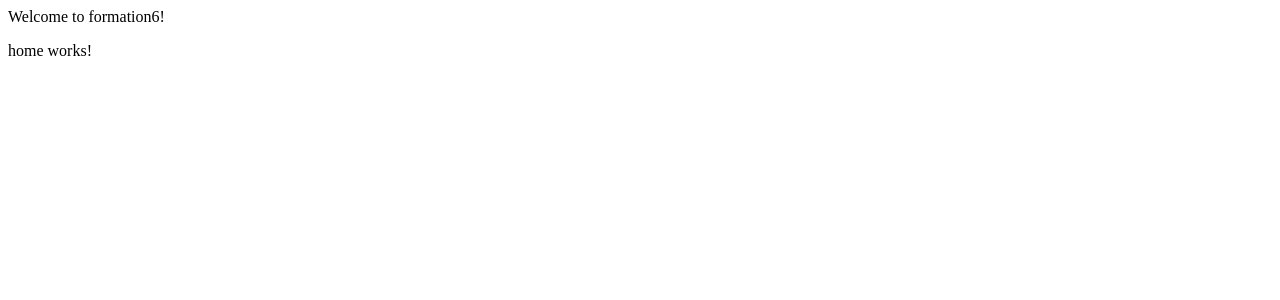
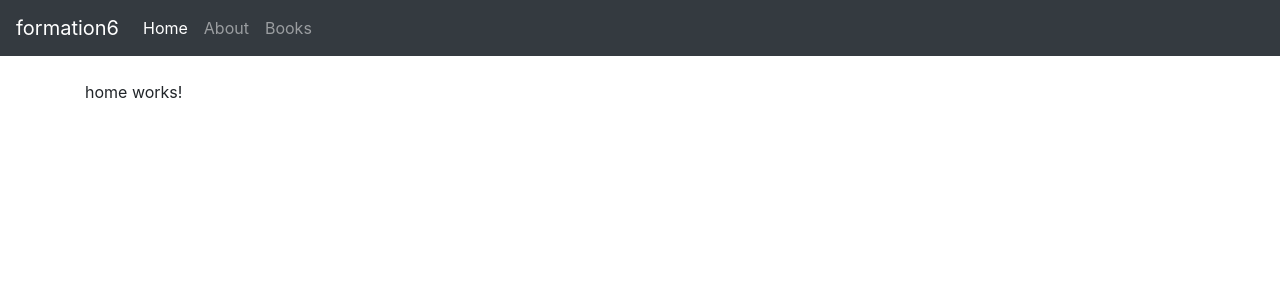
Before and after one commit to cynapsys-formation/formation6, an Angular app: page / in a window 1280 px wide. Shown: the top 300 px of the page. Built offline with nearby package versions, Linux system fonts and the light colour scheme.

Commit message:
add boostrap

```diff
--- a/angular.json
+++ b/angular.json
@@ -27,9 +27,16 @@
               "src/assets"
             ],
             "styles": [
-              "src/styles.scss"
+              "src/styles.scss",
+              {
+                "input": "./node_modules/bootstrap/dist/css/bootstrap.css"
+              }
             ],
-            "scripts": []
+            "scripts": [
+              "./node_modules/jquery/dist/jquery.js",
+              "./node_modules/popper.js/dist/popper.js",
+              "./node_modules/bootstrap/dist/js/bootstrap.js"
+            ]
           },
           "configurations": {
             "production": {
--- a/package.json
+++ b/package.json
@@ -21,7 +21,12 @@
     "@angular/platform-browser": "^6.1.0",
     "@angular/platform-browser-dynamic": "^6.1.0",
     "@angular/router": "^6.1.0",
+    "@ng-bootstrap/ng-bootstrap": "^2.0.0-alpha.0",
+    "@ng-bootstrap/schematics": "^2.0.0-alpha.1",
+    "bootstrap": "^4.0.0",
     "core-js": "^2.5.4",
+    "jquery": "^3.3.1",
+    "popper.js": "^1.14.4",
     "rxjs": "^6.0.0",
     "zone.js": "~0.8.26"
   },
--- a/src/app/app.component.html
+++ b/src/app/app.component.html
@@ -1,5 +1,33 @@
+<nav class="navbar navbar-expand-md navbar-dark bg-dark fixed-top">
+  <a class="navbar-brand" href="#">{{ title }}</a>
+  <button class="navbar-toggler hidden-sm-up"
+          type="button"
+          (click)="isNavbarCollapsed = !isNavbarCollapsed"
+          data-toggle="collapse"
+          data-target="#navbarsExampleDefault"
+          aria-controls="navbarsExampleDefault"
+          aria-expanded="false"
+          aria-label="Toggle navigation">
+    <span class="navbar-toggler-icon"></span>
+  </button>
 
-Welcome to {{ title }}!
+  <div class="collapse navbar-collapse" id="navbarsExampleDefault" [ngbCollapse]="isNavbarCollapsed">
+    <ul class="navbar-nav mr-auto">
+      <li class="nav-item" routerLinkActive="active" [routerLinkActiveOptions]="{exact:
+true}">
+        <a class="nav-link" routerLink="/">Home</a>
+      </li>
+      <li class="nav-item" routerLinkActive="active">
+        <a class="nav-link" [routerLink]="['about']">About</a>
+      </li>
+      <li class="nav-item" routerLinkActive="active">
+        <a class="nav-link" routerLink="/books">Books</a>
+      </li>
+    </ul>
 
+  </div>
+</nav>
 
-<router-outlet></router-outlet>
+<main role="main" class="container">
+  <router-outlet></router-outlet>
+</main><!-- /.container -->
--- a/src/app/app.component.ts
+++ b/src/app/app.component.ts
@@ -1,4 +1,7 @@
 import { Component } from '@angular/core';
+
+// import * as $ from 'jquery';
+
 
 @Component({
   selector: 'app-root',
@@ -7,4 +10,6 @@ import { Component } from '@angular/core';
 })
 export class AppComponent {
   title = 'formation6';
+  isNavbarCollapsed; boolean;
+
 }
--- a/src/app/app.module.ts
+++ b/src/app/app.module.ts
@@ -3,6 +3,7 @@ import { NgModule } from '@angular/core';
 
 import { AppRoutingModule } from './app-routing.module';
 import { AppComponent } from './app.component';
+import { NgbModule } from '@ng-bootstrap/ng-bootstrap';
 
 @NgModule({
   declarations: [
@@ -11,6 +12,7 @@ import { AppComponent } from './app.component';
   imports: [
     BrowserModule,
     AppRoutingModule,
+    NgbModule.forRoot(),
   ],
   exports: [
 
--- a/src/main.ts
+++ b/src/main.ts
@@ -3,6 +3,9 @@ import { platformBrowserDynamic } from '@angular/platform-browser-dynamic';
 
 import { AppModule } from './app/app.module';
 import { environment } from './environments/environment';
+
+// import 'popper.js';
+
 
 if (environment.production) {
   enableProdMode();
--- a/src/styles.scss
+++ b/src/styles.scss
@@ -1 +1,4 @@
 /* You can add global styles to this file, and also import other style files */
+body {
+  padding-top: 5rem;
+}
```
Also changed, not shown: 1 other file (tests, documents, lock files or other folders).
